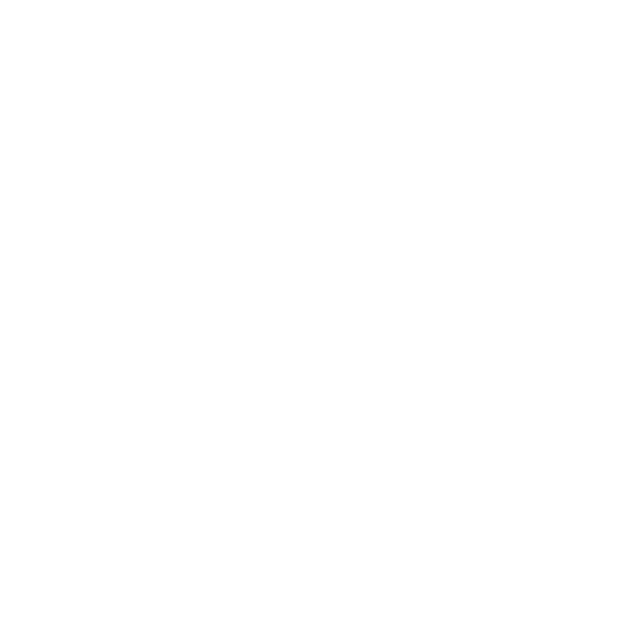
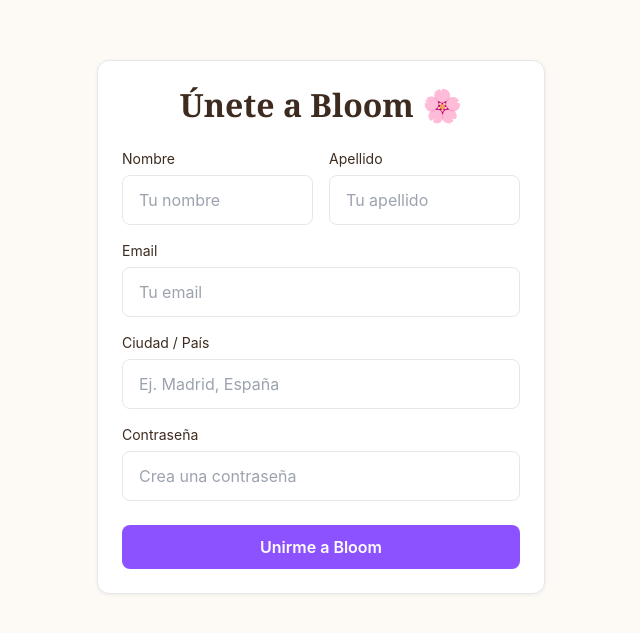
Before and after one commit to lital-lorena/bloom-app, a React app in the folder frontend/: page /register in a window 1280 px wide. Shown: the part 873-1506 px from the top of the page, without its empty margins (319-959 px from the left). Before the commit the page ends 800 px from the top, so only its background shows below. Built offline with nearby package versions, Linux system fonts and the light colour scheme; the HTML template or start-up script is replaced by a standard one.

Commit message:
feat: add Register page with Tailwind styles

```diff
--- a/frontend/src/App.jsx
+++ b/frontend/src/App.jsx
@@ -1,10 +1,13 @@
 import Login from './pages/Login'
+import Register from './pages/Register'
+
 
 function App() {
   return (
     <div>
 
       <Login />
+      <Register/>
     </div>
   )
 }
--- /dev/null
+++ b/frontend/src/pages/Register.jsx
@@ -0,0 +1,101 @@
+function Register() {
+  const inputClass =
+    'w-full min-h-[44px] rounded-lg border border-[#E5E7EB] bg-white px-4 py-3 text-base text-[#3D2B1F] placeholder:text-[#9CA3AF] transition-colors focus:border-[#8C52FF] focus:outline-none focus:ring-2 focus:ring-[#8C52FF]/20'
+
+  const labelClass = 'mb-1.5 block text-sm font-normal text-[#3D2B1F]'
+
+  return (
+    <div className="flex min-h-screen items-center justify-center bg-[#FDFAF6] px-4 py-8">
+      <div className="w-full max-w-md">
+        <div className="rounded-xl border border-[#E5E7EB] bg-white p-5 shadow-[0_1px_4px_rgba(0,0,0,0.06)] sm:p-6">
+          <h1 className="mb-6 text-center font-serif text-2xl font-bold leading-tight text-[#3D2B1F] sm:text-[32px]">
+            Únete a Bloom 🌸
+          </h1>
+
+          <form className="flex flex-col gap-4" noValidate>
+            <div className="grid grid-cols-1 gap-4 sm:grid-cols-2">
+              <div>
+                <label htmlFor="nombre" className={labelClass}>
+                  Nombre
+                </label>
+                <input
+                  id="nombre"
+                  type="text"
+                  name="nombre"
+                  autoComplete="given-name"
+                  placeholder="Tu nombre"
+                  className={inputClass}
+                />
+              </div>
+
+              <div>
+                <label htmlFor="apellido" className={labelClass}>
+                  Apellido
+                </label>
+                <input
+                  id="apellido"
+                  type="text"
+                  name="apellido"
+                  autoComplete="family-name"
+                  placeholder="Tu apellido"
+                  className={inputClass}
+                />
+              </div>
+            </div>
+
+            <div>
+              <label htmlFor="email" className={labelClass}>
+                Email
+              </label>
+              <input
+                id="email"
+                type="email"
+                name="email"
+                autoComplete="email"
+                placeholder="Tu email"
+                className={inputClass}
+              />
+            </div>
+
+            <div>
+              <label htmlFor="ciudad-pais" className={labelClass}>
+                Ciudad / País
+              </label>
+              <input
+                id="ciudad-pais"
+                type="text"
+                name="ciudadPais"
+                autoComplete="address-level2"
+                placeholder="Ej. Madrid, España"
+                className={inputClass}
+              />
+            </div>
+
+            <div>
+              <label htmlFor="password" className={labelClass}>
+                Contraseña
+              </label>
+              <input
+                id="password"
+                type="password"
+                name="password"
+                autoComplete="new-password"
+                placeholder="Crea una contraseña"
+                className={inputClass}
+              />
+            </div>
+
+            <button
+              type="submit"
+              className="mt-2 min-h-[44px] w-full rounded-lg bg-[#8C52FF] px-5 py-2.5 text-base font-semibold text-white transition-colors hover:bg-[#7440E8] focus:outline-none focus:ring-2 focus:ring-[#8C52FF]/40 focus:ring-offset-2"
+            >
+              Unirme a Bloom
+            </button>
+          </form>
+        </div>
+      </div>
+    </div>
+  )
+}
+
+export default Register
```
